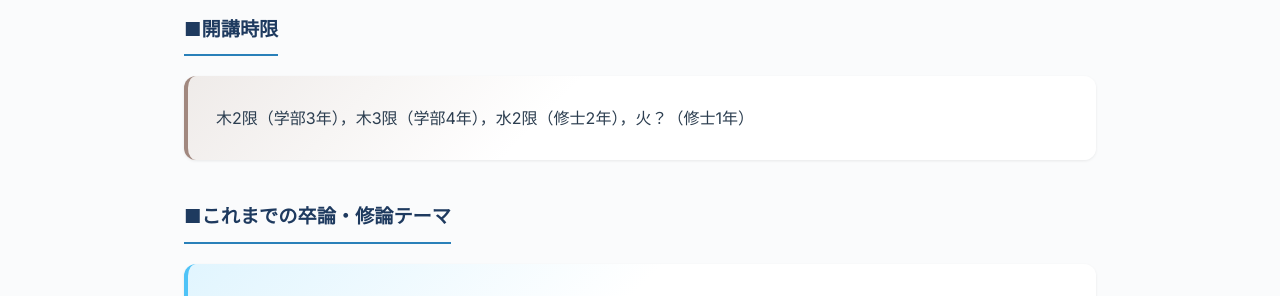
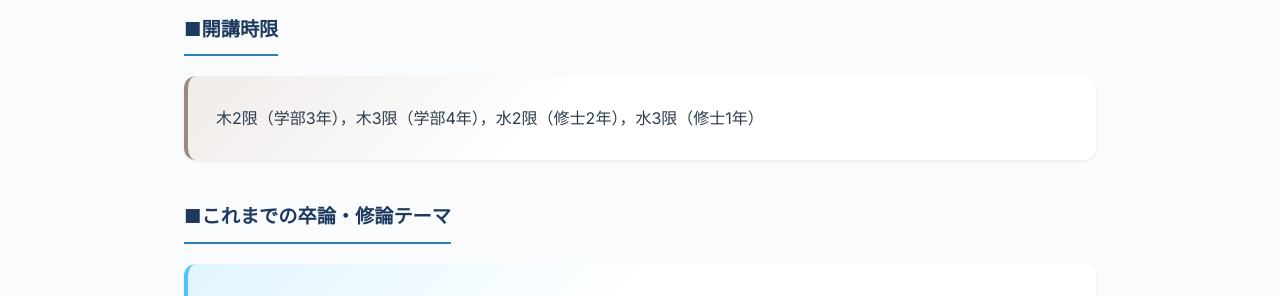
Before and after one commit to ksatohds/ksatohds.github.io, a Jekyll site: the page built from laboratory.md, in a window 1280 px wide and 900 px high, scrolled down 2318 px. Shown: the part 166-462 px from the top of the window. Built offline with Jekyll 4.4.1, drawn with Linux system fonts in a browser that asks for light colours.

Commit message:
20260414 update M1 seminar schedule to Wed 3rd period
Co-Authored-By: Claude Opus 4.6 (1M context) <noreply@anthropic.com>

```diff
--- a/laboratory.md
+++ b/laboratory.md
@@ -73,7 +73,7 @@ title: ゼミ
   <h2 class="section-title">■開講時限</h2>
 
   <div class="card card-schedule">
-    <p>木2限（学部3年），木3限（学部4年），水2限（修士2年），火？（修士1年）</p>
+    <p>木2限（学部3年），木3限（学部4年），水2限（修士2年），水3限（修士1年）</p>
   </div>
 </div>
 
```
